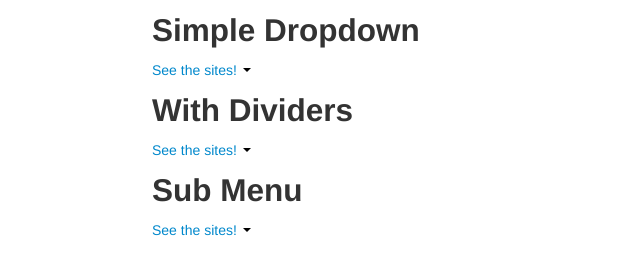
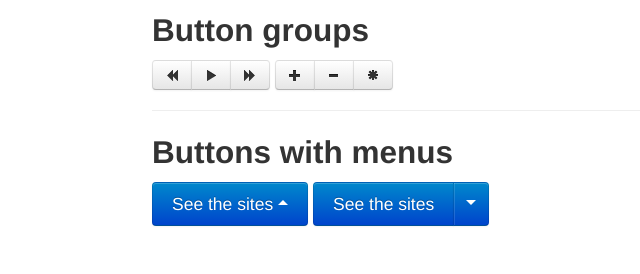
Before and after one commit to AgnieszkaKurek/Bootstrap, a plain HTML site: page index.html in a window 1280 px wide. Shown: the whole page, without its empty margins (18-658 px from the left). Drawn offline with Linux system fonts and the light colour scheme.

Commit message:
add buttons

```diff
--- a/index.html
+++ b/index.html
@@ -2,79 +2,63 @@
 <html>
 <head>
     <meta charset="utf-8">
-    <title>Menus, Buttons, Dropdowns</title>
+    <title>Menus & Buttons</title>
     <link rel="stylesheet" href="bootstrap/css/bootstrap.css"/>
     <script src="Scripts/jquery-1.8.3.js"></script>
     <script src="bootstrap/js/bootstrap.js"></script>
  </head>
  <body>
+     <div class="container">
 
-    <div class="container">
         <div class="row">
             <div class="span12">
-                <h2>Simple Dropdown</h2>
-                <div class="dropdown">
+                <h2>Button groups</h2>
 
-                    <a id="dropdownmenu" class="dropdown-toggle" data-toggle="dropdown" href="#">See the sites!
-                        <b class="caret"></b>
+                <div class="btn-toolbar">
+                    <div class="btn-group">
+                        <button class="btn"><i class="icon-backward"></i></button>
+                        <button class="btn"><i class="icon-play"></i></button>
+                        <button class="btn"><i class="icon-forward"></i></button>
+                    </div>
+                    <div class="btn-group">
+                        <button class="btn"><i class="icon-plus"></i></button>
+                        <button class="btn"><i class="icon-minus"></i></button>
+                        <button class="btn"><i class="icon-asterisk"></i></button>
+                    </div>
+                </div>
+                <hr />
+                <h2>Buttons with menus</h2>
+
+                <div class="btn-toolbar">
+                    <div class="btn-group dropup">
+
+                        <a class="btn btn-primary btn-large dropdown-toggle" data-toggle="dropdown" href="#">See the sites
+                            <span class="caret"></span>
                         </a>
 
-                    <ul class="dropdown-menu" role="menu" aria-labelledby="dropdownmenu">
+                        <ul class="dropdown-menu" role="menu" aria-labelledby="dropdownMenu">
+                            <li><a tabindex="-1" href="http://pluralsight.com">Pluralsight</a></li>
+                            <li><a tabindex="-1" href="http://amazon.com">Amazon</a></li>
+                        </ul>
+
+                    </div>
+                        <div class="btn-group">
+                        <a class="btn btn-large btn-primary" href="#">See the sites</a>
+                        <a class="btn btn-large btn-primary dropdown-toggle" data-toggle="dropdown" href="#">
+                            <span class="caret"></span>
+                        </a>
+
+                        <ul class="dropdown-menu" role="menu" aria-labelledby="dropdownMenu">
                             <li><a tabindex="-1" href="http://pluralsight.com">Pluralsight</a></li>
                             <li><a tabindex="-1" href="http://amazon.com">Amazon</a></li>
                         </ul>
 
                     </div>
                 </div>
-        </div>
-
-        <div class="row">
-            <div class="span12">
-                <h2>With Dividers</h2>
-                <div class="dropdown">
-
-                    <a class="dropdown-toggle" data-toggle="dropdown" href="#">See the sites!
-                        <b class="caret"></b>
-                    </a>
-
-                    <ul class="dropdown-menu">
-                        <li><a href="http://pluralsight.com">Pluralsight</a></li>
-                        <li><a href="http://amazon.com">Amazon</a></li>
-                        <li class="divider"></li>
-                        <li><a href="http://twitter.com">Twitter</a></li>
-                    </ul>
 
             </div>
         </div>
-        </div>
 
-
-         <div class="row">
-            <div class="span12">
-                <h2>Sub Menu</h2>
-
-                <div class="dropdown">
-
-                    <a class="dropdown-toggle" data-toggle="dropdown" href="#">See the sites!
-                        <b class="caret"></b>
-                    </a>
-
-                    <ul class="dropdown-menu">
-                        <li><a href="http://pluralsight.com">Pluralsight</a></li>
-                        <li><a href="http://amazon.com">Amazon</a></li>
-                        <li class="divider"></li>
-                        <li class="dropdown-submenu">
-                            <a href="#">More options</a>
-                            <ul class="dropdown-menu">
-                                <li><a href="http://odetocode.com">OdeToCode</a></li>
-                                <li><a href="http://twitter.com">Twitter</a></li>
-                            </ul>
-                        </li>
-                    </ul>
-
-                </div>
-            </div>
-        </div>
 
     </div>
 
```
Lines whose indentation alone changed are shown as unchanged.
